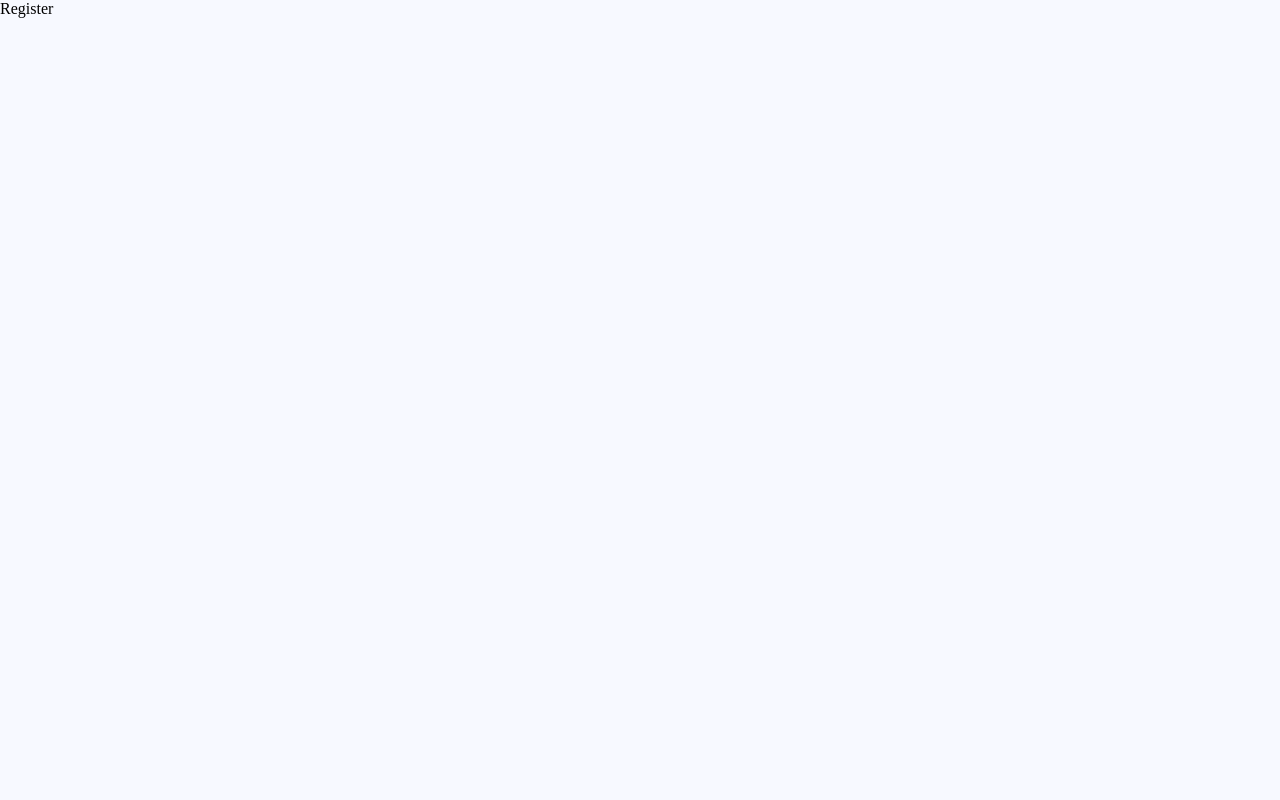
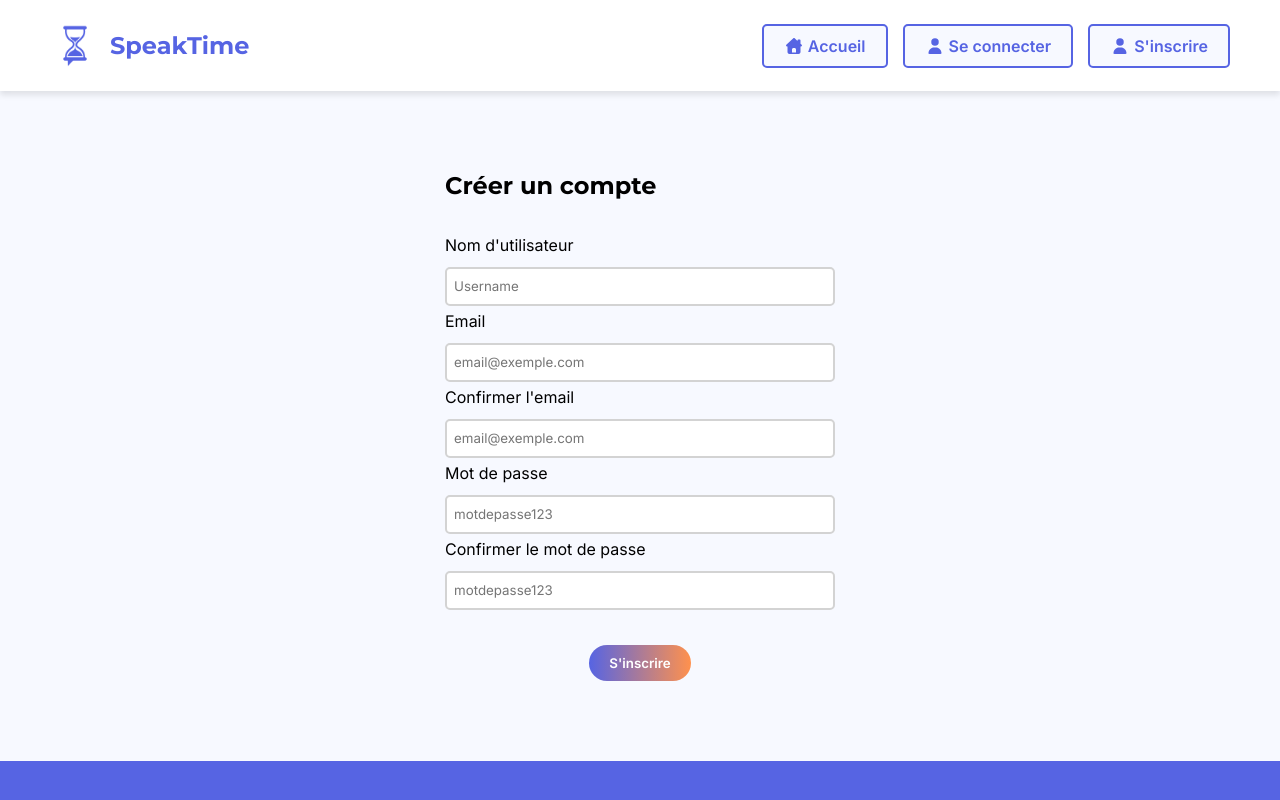
Before and after one commit to SandraPautonnier/SpeakTime, a React (Vite) app: page /register in a window 1280 px wide. Shown: the top 800 px of the page. Built offline with nearby package versions, Linux system fonts and the light colour scheme.

Commit message:
create page register and store with zustand

```diff
--- a/package.json
+++ b/package.json
@@ -17,7 +17,8 @@
     "react": "^19.1.1",
     "react-dom": "^19.1.1",
     "react-router-dom": "^7.9.4",
-    "sass": "^1.93.2"
+    "sass": "^1.93.2",
+    "zustand": "^5.0.8"
   },
   "devDependencies": {
     "@eslint/js": "^9.36.0",
--- a/src/pages/Home.jsx
+++ b/src/pages/Home.jsx
@@ -61,7 +61,7 @@ export default function Home() {
         <section>
           <h2>Prêt-e à lancer votre réunion ?</h2>
           <div className="container">
-            <div className="container-input">
+            <div className="form-group">
               <label>Durée totale :</label>
               <input
                 type="time"
@@ -72,7 +72,7 @@ export default function Home() {
                 required
               />
             </div>
-            <div className="container-input">
+            <div className="form-group">
               <label>Participants :</label>
               <div>
                 {members.map((m, i) => (
--- a/src/pages/Register.jsx
+++ b/src/pages/Register.jsx
@@ -1,8 +1,98 @@
-import React from 'react'
+import React, { useState } from "react";
+import useAuthStore from "../store/useAuthStore.jsx";
+import Navbar from '../components/Navbar';
+import Footer from '../components/Footer';
 
 function Register() {
+
+  const { register, error, isLoading } = useAuthStore();
+  const [formData, setFormData] = useState({
+    username: "",
+    email: "",
+    confirmEmail: "",
+    password: "",
+    confirmPassword: "",
+  });
+
+  const [validationError, setValidationError] = useState("");
+
+  const handleChange = (e) => {
+    setFormData({ ...formData, [e.target.name]: e.target.value });
+  };
+
+  const handleSubmit = async (e) => {
+    e.preventDefault();
+    setValidationError("");
+
+    // Vérification des emails
+    if (formData.email !== formData.confirmEmail) {
+      setValidationError("Les adresses e-mail ne correspondent pas.");
+      return;
+    }
+
+    // Vérification des mots de passe
+    if (formData.password !== formData.confirmPassword) {
+      setValidationError("Les mots de passe ne correspondent pas.");
+      return;
+    }
+
+    // Mot de passe sécurisé : au moins 8 caractères + un caractère spécial
+    const passwordRegex = /^(?=.*[!@#$%^&*(),.?":{}|<>]).{8,}$/;
+    if (!passwordRegex.test(formData.password)) {
+      setValidationError(
+        "Le mot de passe doit contenir au moins 8 caractères et un caractère spécial."
+      );
+      return;
+    }
+
+    await register({
+      username: formData.username,
+      email: formData.email,
+      password: formData.password,
+    });
+  };
+
   return (
-    <div>Register</div>
+    <div className="register">
+      <Navbar />
+      <main>
+        <section>
+          <div className='container'>
+            <h2>Créer un compte</h2>
+            <form>
+              <div className="form-group">
+                <label>Nom d'utilisateur</label>
+                <input type="text" name="username" value={formData.username} onChange={handleChange} required placeholder='Username'/>
+              </div>
+              <div className="form-group">
+                <label>Email</label>
+                <input type="email" name="email" value={formData.email} onChange={handleChange} autoComplete="email" required placeholder='email@exemple.com'/>
+              </div>
+              <div className="form-group">
+                <label>Confirmer l'email</label>
+                <input type="email" name="confirmEmail" value={formData.confirmEmail} onChange={handleChange} autoComplete="email" required placeholder='email@exemple.com'/>
+              </div>
+              <div className="form-group">
+                <label>Mot de passe</label>
+                <input type="password" name="password" value={formData.password} onChange={handleChange} autoComplete="new-password" required placeholder='motdepasse123'/>
+              </div>
+              <div className="form-group">
+                <label>Confirmer le mot de passe</label>
+                <input type="password" name="confirmPassword" value={formData.confirmPassword} onChange={handleChange} autoComplete="new-password" required placeholder='motdepasse123'/>
+              </div>
+              {validationError && (
+                <p className="error-message">{validationError}</p>
+              )}
+              {error && <p className="error-message">{error}</p>}
+              <button type="submit" className="btn-main" disabled={isLoading}>
+                {isLoading ? "Création en cours..." : "S'inscrire"}
+              </button>
+            </form>
+          </div>
+        </section>
+      </main>
+      <Footer />
+    </div>
   )
 }
 
--- a/src/sass/main.scss
+++ b/src/sass/main.scss
@@ -43,7 +43,7 @@ section {
     margin: 30px 0;
 }
 
-p, label, input, select, textarea, ul, li, span {
+p, label, input, select, textarea, ul, li, span, button {
     font-family: 'Inter', sans-serif;
     font-weight: normal;
 }
@@ -85,6 +85,8 @@ input {
     border: 2px solid lightgrey;
 }
 
+
+
 input:focus {
     outline: none;
     border: 2px solid $primary-color;
@@ -92,6 +94,14 @@ input:focus {
 
 section {
     @include flex-column-center();
+    @media (max-width: 600px) {
+        width: 100%;
+    }
+}
+
+form {
+    @include flex-column-center();
+
 }
 
 .container {
@@ -99,10 +109,16 @@ section {
     flex-direction: column;
     gap: 15px;
     width: 100%;
-    .container-input {
+
+    .form-group {
         display: flex;
         flex-direction: column;
         gap: 7px;
+        min-width: 390px;
+        width: 100%;
+        @media (min-width: 600px) {
+            min-width: none;
+        }
     }
     .container-add {
         display: flex;
--- /dev/null
+++ b/src/store/useAuthStore.jsx
@@ -0,0 +1,37 @@
+import { create } from "zustand";
+
+const useAuthStore = create((set) => ({
+  loading: false,
+  error: null,
+  success: null,
+
+  registerUser: async (userData) => {
+    set({ loading: true, error: null, success: null });
+
+    try {
+      const res = await fetch("/api/register", {
+        method: "POST",
+        headers: { "Content-Type": "application/json" },
+        body: JSON.stringify(userData),
+      });
+
+      const data = await res.json();
+
+      if (!res.ok) {
+        throw new Error(data.message || "Erreur serveur.");
+      }
+
+      set({
+        loading: false,
+        success: "Inscription réussie ! Vérifiez votre email.",
+      });
+    } catch (err) {
+      set({
+        loading: false,
+        error: err.message || "Une erreur est survenue.",
+      });
+    }
+  },
+}));
+
+export default useAuthStore;
--- a/src/style.css
+++ b/src/style.css
@@ -32,6 +32,11 @@ header {
   align-items: stretch;
   padding: 15px 50px;
   box-shadow: 0px 4px 6px rgba(0, 0, 0, 0.1);
+}
+@media (max-width: 479px) {
+  header {
+    padding: 10px 20px;
+  }
 }
 header .header-nav {
   display: flex;
@@ -156,8 +161,8 @@ header nav .nav-container .nav-link:disabled {
   .nav-container {
     position: absolute;
     margin-left: 10px;
-    top: 40px;
-    right: 20px;
+    top: 55px;
+    right: 55px;
     flex-direction: column;
     border-radius: 10px;
     opacity: 0;
@@ -169,6 +174,12 @@ header nav .nav-container .nav-link:disabled {
     opacity: 1;
     visibility: visible;
     transform: translateY(0);
+  }
+}
+@media (max-width: 479px) {
+  .nav-container {
+    right: 20px;
+    top: 50px;
   }
 }
 footer {
@@ -289,7 +300,7 @@ section {
   margin: 30px 0;
 }
 
-p, label, input, select, textarea, ul, li, span {
+p, label, input, select, textarea, ul, li, span, button {
   font-family: "Inter", sans-serif;
   font-weight: normal;
 }
@@ -378,6 +389,17 @@ section {
   flex-direction: column;
   align-items: center;
 }
+@media (max-width: 600px) {
+  section {
+    width: 100%;
+  }
+}
+
+form {
+  display: flex;
+  flex-direction: column;
+  align-items: center;
+}
 
 .container {
   display: flex;
@@ -385,10 +407,17 @@ section {
   gap: 15px;
   width: 100%;
 }
-.container .container-input {
+.container .form-group {
   display: flex;
   flex-direction: column;
   gap: 7px;
+  min-width: 390px;
+  width: 100%;
+}
+@media (min-width: 600px) {
+  .container .form-group {
+    min-width: none;
+  }
 }
 .container .container-add {
   display: flex;
```
Also changed, not shown: src/sass/layout/navbar.scss (+12 -4 lines), 2 other files (tests, documents, lock files or other folders).
